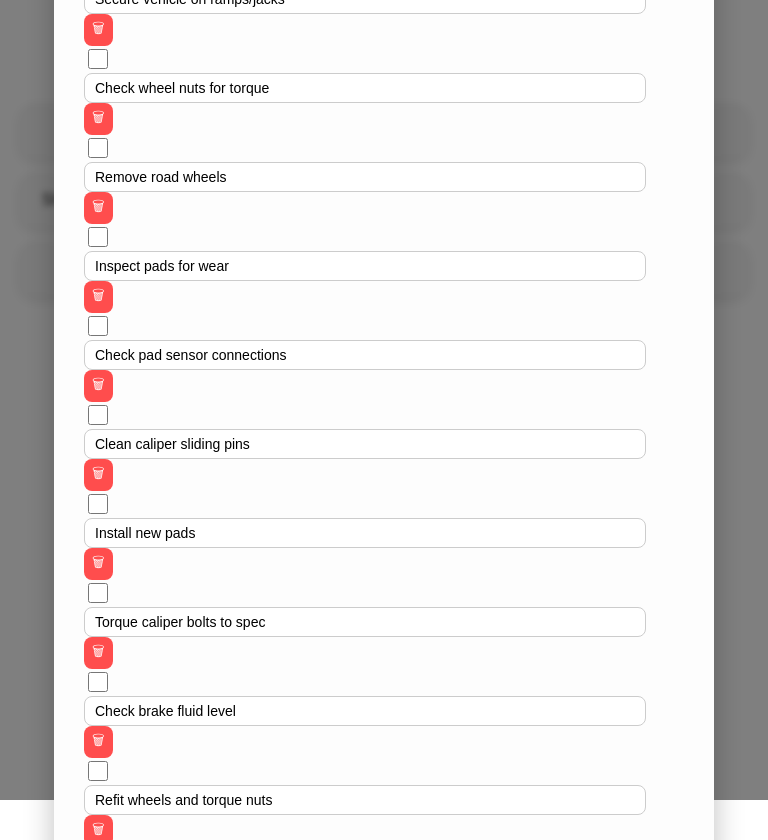
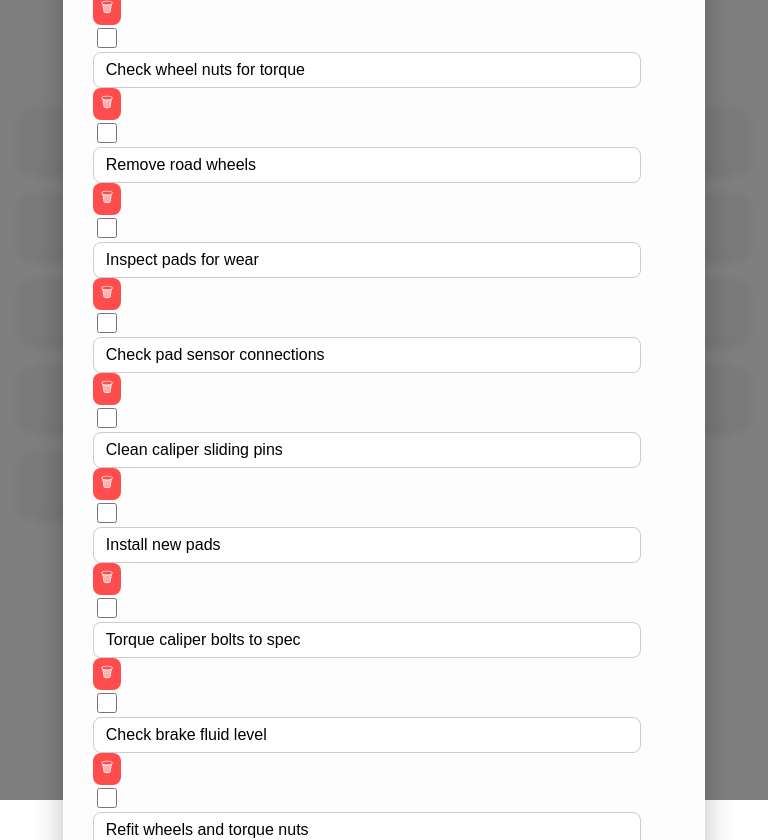
Before and after one commit to michaelrose01795/Checksheet-, a plain HTML site: page index.html in a window 768 px wide. Both pictures are taken after a click on the button "Brake Pads". After the commit the page ends 800 px from the top, so only its background shows below. Drawn offline with Linux system fonts and the light colour scheme.

Commit message:
for ipad

```diff
--- a/css/style.css
+++ b/css/style.css
@@ -19,6 +19,7 @@ body {
   justify-content: flex-start;
   min-height: 100vh;
   padding: 20px;
+  box-sizing: border-box;
 }
 
 h1 {
@@ -31,10 +32,11 @@ h1 {
 /* Job button grid */
 .grid {
   display: grid;
-  grid-template-columns: repeat(auto-fit, minmax(180px, 1fr));
-  gap: 15px;
+  grid-template-columns: repeat(auto-fit, minmax(220px, 1fr));
+  gap: 20px;
   width: 100%;
-  max-width: 900px;
+  max-width: 1100px;
+  box-sizing: border-box;
 }
 
 /* Buttons – soft bubble style */
@@ -77,8 +79,8 @@ button.job-btn:hover {
 .modal-content, .summary-content {
   background: #fdfdfd;
   border-radius: 16px;
-  max-width: 600px;
-  width: 100%;
+  max-width: 90%;
+  width: 600px;
   padding: 30px;
   color: var(--text);
   box-shadow: 0 12px 30px rgba(0, 0, 0, 0.25);
@@ -225,3 +227,33 @@ input[type="checkbox"] {
   background: #cc0000;
   transform: translateY(-1px);
 }
+
+/* Responsive adjustments */
+@media (min-width: 768px) and (max-width: 1024px) {
+  .grid {
+    grid-template-columns: repeat(auto-fit, minmax(240px, 1fr));
+    gap: 25px;
+  }
+  .modal-content, .summary-content {
+    width: 80%;
+    padding: 35px 30px;
+  }
+  body {
+    font-size: 17px;
+  }
+  button.job-btn {
+    font-size: 18px;
+    padding: 20px;
+  }
+  .editable-text {
+    font-size: 16px;
+    padding: 8px 12px;
+  }
+}
+
+/* Adjust modal-body scroll for smaller devices */
+.modal-body {
+  max-height: 60vh;
+  overflow-y: auto;
+  padding-right: 10px;
+}
```
